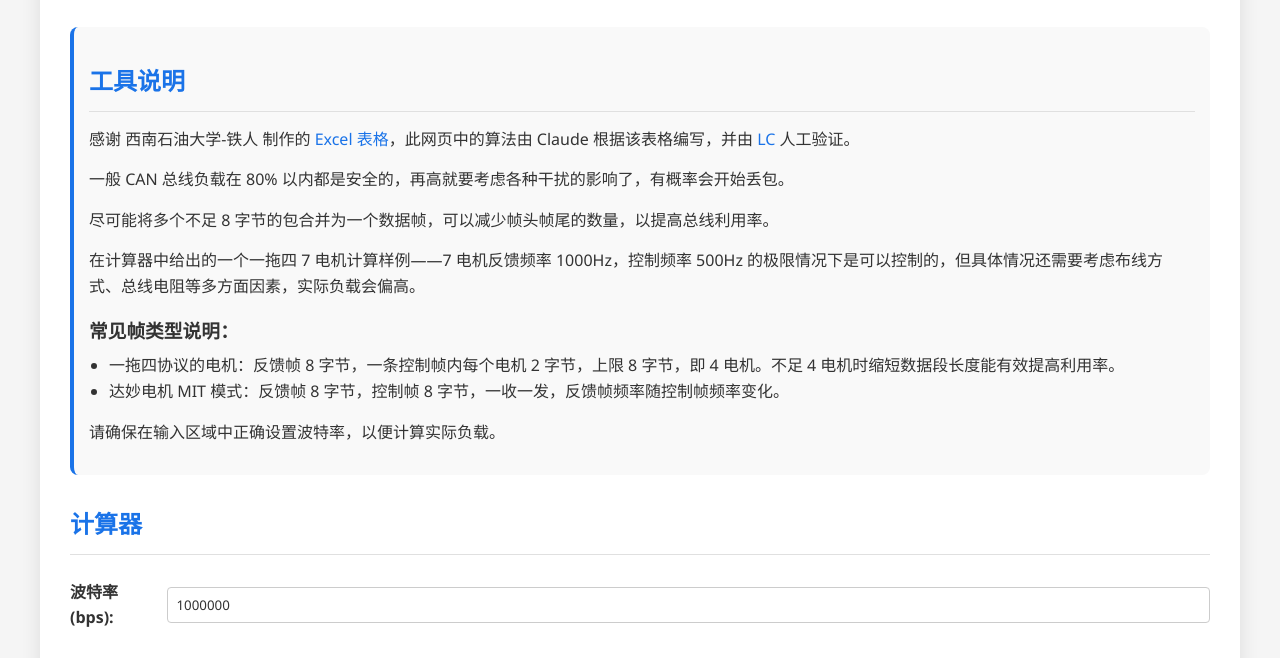
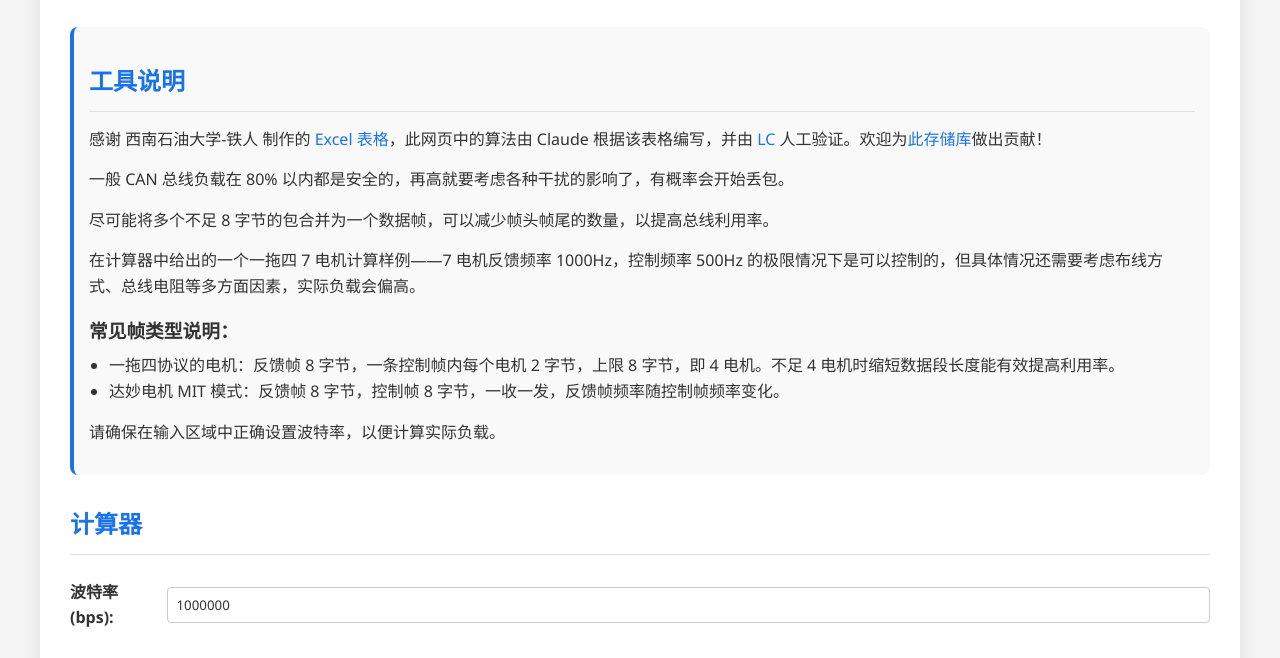
Before and after one commit to lc6464/CANbus-Load-Calculator, a plain HTML site: page index.html in a window 1280 px wide. Shown: the part 121-779 px from the top of the page. Drawn offline with Linux system fonts and the light colour scheme.

Commit message:
添加贡献欢迎

```diff
--- a/index.html
+++ b/index.html
@@ -22,7 +22,7 @@
                     <a href="https://bbs.robomaster.com/article/557395" target="_blank" title="RoboMaster 论坛相关文章">Excel
                         表格</a>，此网页中的算法由 Claude
                     根据该表格编写，并由 <a href="https://lcwebsite.cn" target="_blank" title="LC的网站">LC</a>
-                    人工验证。
+                    人工验证。欢迎为<a href="https://github.com/lc6464/CANbus-Load-Calculator" target="_blank" title="GitHub 存储库">此存储库</a>做出贡献！
                 </p>
                 <p>一般 CAN 总线负载在 80% 以内都是安全的，再高就要考虑各种干扰的影响了，有概率会开始丢包。</p>
                 <p>尽可能将多个不足 8 字节的包合并为一个数据帧，可以减少帧头帧尾的数量，以提高总线利用率。</p>
```
Also changed, not shown: 1 other file.
